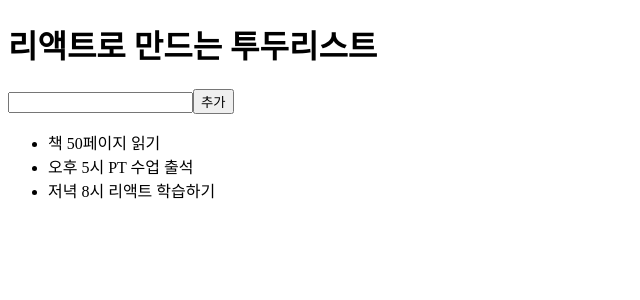
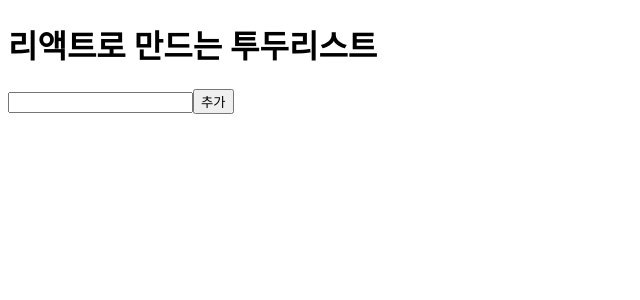
Before and after one commit to shin-Hyunwoo/react-practice-todo-list, a React (Vite) app: page / in a window 1280 px wide. Shown: the top 300 px of the page, without its empty margins (0-640 px from the left). Built offline with nearby package versions, Linux system fonts and the light colour scheme.

Commit message:
🔥 remove temporary mock data

```diff
--- a/src/App.jsx
+++ b/src/App.jsx
@@ -1,14 +1,8 @@
 import { useState } from 'react';
 import TodoList from './components/TodoList';
 
-const tempData = [
-  { id: 1, content: '책 50페이지 읽기' },
-  { id: 2, content: '오후 5시 PT 수업 출석' },
-  { id: 3, content: '저녁 8시 리액트 학습하기' },
-];
-
 function App() {
-  const [todos, setTodos] = useState(tempData);
+  const [todos, setTodos] = useState([]);
 
   return (
     <>
```
